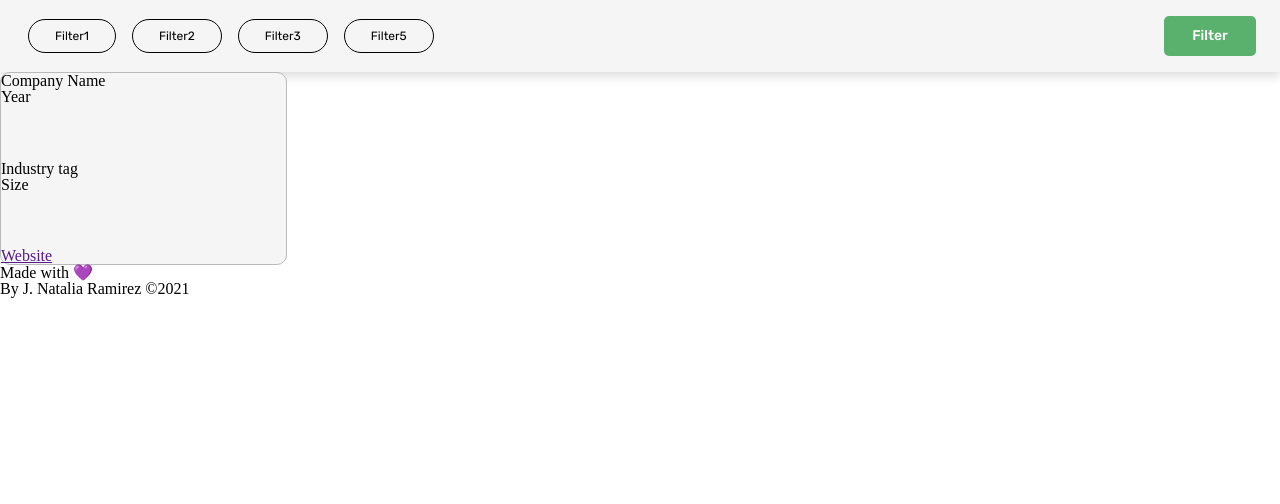
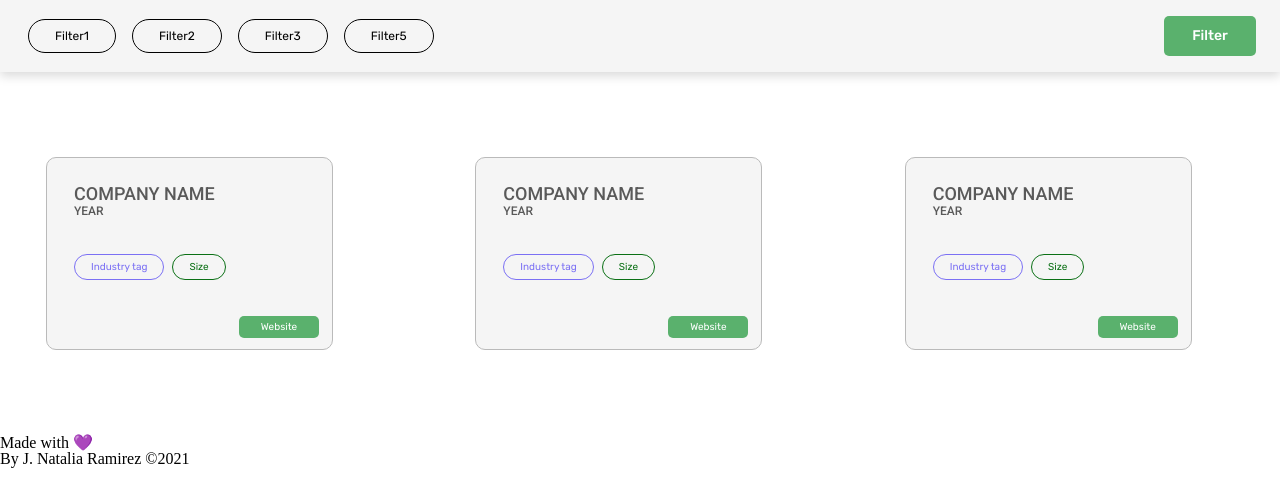
Before and after one commit to TrellixVulnTeam/JOBMadrid-networking_FNET, a plain HTML site: page index.html in a window 1280 px wide. Drawn offline with Linux system fonts and the light colour scheme.

Commit message:
Do cards with styles

```diff
--- a/index.html
+++ b/index.html
@@ -25,18 +25,49 @@
       </div>
     </header>
 
-    <main>
+    <main class="main">
       <article class="card">
-        <div>
+        <div class="card__title">
           <h2 class="card__name">Company Name</h2>
-          <p>Year</p>
+          <p class="card__year">Year</p>
         </div>
-        <div>
-          <dl>Industry tag</dl>
-          <dl>Size</dl>
+        <div class="card__tags">
+          <dl class="tag card__tags--industry">Industry tag</dl>
+          <dl class="tag card__tags--size">Size</dl>
         </div>
-        <a target="_blank" href="">Website</a>
+        <div class="card__container-link">
+          <a target="_blank" href="" class="card__link">Website</a>
+        </div>
       </article>
+
+      <article class="card">
+        <div class="card__title">
+          <h2 class="card__name">Company Name</h2>
+          <p class="card__year">Year</p>
+        </div>
+        <div class="card__tags">
+          <dl class="tag card__tags--industry">Industry tag</dl>
+          <dl class="tag card__tags--size">Size</dl>
+        </div>
+        <div class="card__container-link">
+          <a target="_blank" href="" class="card__link">Website</a>
+        </div>
+      </article>
+
+      <article class="card">
+        <div class="card__title">
+          <h2 class="card__name">Company Name</h2>
+          <p class="card__year">Year</p>
+        </div>
+        <div class="card__tags">
+          <dl class="tag card__tags--industry">Industry tag</dl>
+          <dl class="tag card__tags--size">Size</dl>
+        </div>
+        <div class="card__container-link">
+          <a target="_blank" href="" class="card__link">Website</a>
+        </div>
+      </article>
+
     </main>
 
     <footer>
--- a/styles/main.css
+++ b/styles/main.css
@@ -4,6 +4,7 @@
   --color-green: #5AB16D;
   --color-white: #fff;
   --color-grey : #F5F5F5;
+  --color-black: #595959;
   --color-btn  : var(--color-green);
   /* Fonts */
   --font-title : 'Roboto', sans-serif;
@@ -63,12 +64,19 @@
 }
 
 /* Cards */
+.main {
+  display              : grid;
+  grid-template-columns: repeat(3, 1fr);
+  grid-gap             : 100px;
+  padding              : 85px 46px;
+
+}
 
 .card {
-  display: flex;
-  flex-direction: column;
-  justify-content: space-between;
-  padding: ;
+  display         : flex;
+  flex-direction  : column;
+  justify-content : space-between;
+  padding         : 25px 13px 11px 27px;
   width           : 287px;
   height          : 193px;
   border          : solid 1px #BABABA;
@@ -77,5 +85,66 @@
 }
 
 .card__name {
+  font-family   : var(--font-title);
+  font-weight   : 500;
+  font-size     : 18px;
+  line-height   : 21px;
+  color         : var(--color-black);
+  text-transform: uppercase;
+}
 
+.card__year {
+  font-family   : var(--font-title);
+  font-weight   : 400;
+  font-size     : 12px;
+  line-height   : 14px;
+  color         : var(--color-black);
+  text-transform: uppercase;
 }
+
+.card__tags {
+  display     : flex;
+  margin-right: 4px;
+}
+
+.tag {
+  margin-right : 8px;
+  padding      : 4px 16px;
+  font-family  : var(--font-normal);
+  font-weight  : 400;
+  font-size    : 10px;
+  line-height  : 16px;
+  border-radius: 16px;
+}
+
+.card__tags--industry {
+  border: 1.5px #7B70F4 solid;
+  color : #7B70F4;
+}
+
+.card__tags--size {
+  border: 1.5px #0B7015 solid;
+  color : #0B7015;
+}
+
+.card__container-link {
+  display        : flex;
+  justify-content: flex-end;
+}
+
+.card__link {
+  display         : flex;
+  justify-content : center;
+  align-items     : center;
+  width           : 80px;
+  height          : 22px;
+  border-radius   : 5px;
+  background-color: var(--color-btn);
+  color           : var(--color-white);
+  font-family     : var(--font-normal);
+  font-size       : 10px;
+  line-height     : 16px;
+  text-decoration : none;
+}
+
+/* footer  */
```
